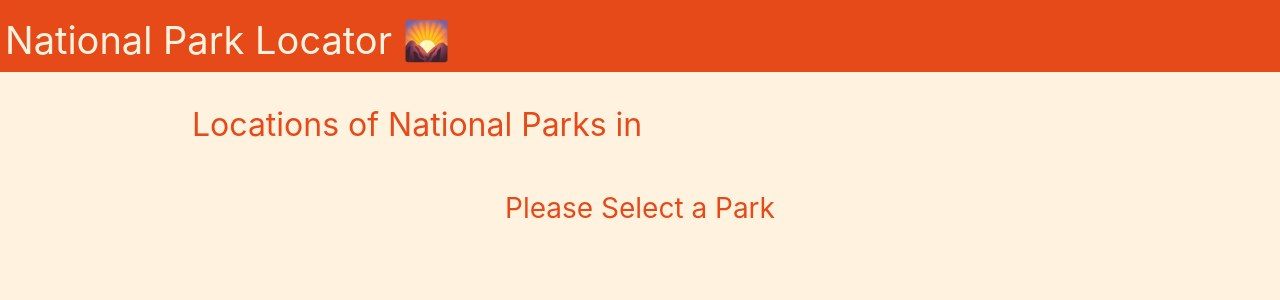
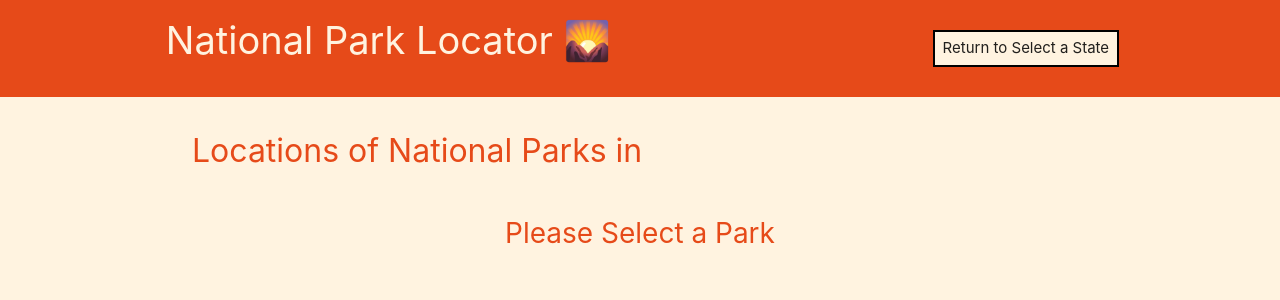
Before and after one commit to rdalby2002/national-park-locator, a plain HTML site: page results.html in a window 1280 px wide. Drawn offline with nearby package versions, Linux system fonts and the light colour scheme; some packages are replaced by stand-ins of ours.

Commit message:
Added return to select a state button

```diff
--- a/assets/css/style.css
+++ b/assets/css/style.css
@@ -134,3 +134,13 @@ h4 {
 .center-box-box {
     display: flex;
 }
+
+#hdr-box {
+    display: flex;
+    justify-content: space-around;
+    align-items: center;
+}
+
+#select-a-state-rtn-btn {
+    border: 2px solid black;
+}
--- a/assets/results.js
+++ b/assets/results.js
@@ -8,8 +8,13 @@ const resultLocationHdr = document.getElementById("location-hdr");
 let textDirPanel = document.getElementById('text-directions');
 let clientLocation = '';
 let startInputBox = document.getElementById('start-input-box');
+let backToSelectAState = document.getElementById('select-a-state-rtn-btn');
 
 
+//Returns to select a state page
+backToSelectAState.addEventListener('click', () => {
+    window.location.href = '../national-park-locator/index.html';
+});
 
 
 
--- a/results.html
+++ b/results.html
@@ -15,7 +15,10 @@
 
 <body class="orange lighten-5">
     <header class="deep-orange darken-2">
+        <div id="hdr-box">
         <h1 class="orange-text text-lighten-5">National Park Locator 🌄</h1>
+        <button id="select-a-state-rtn-btn" class="orange lighten-5 text-lighten-5">Return to Select a State</button>
+        </div>
     </header>
 
 
```
